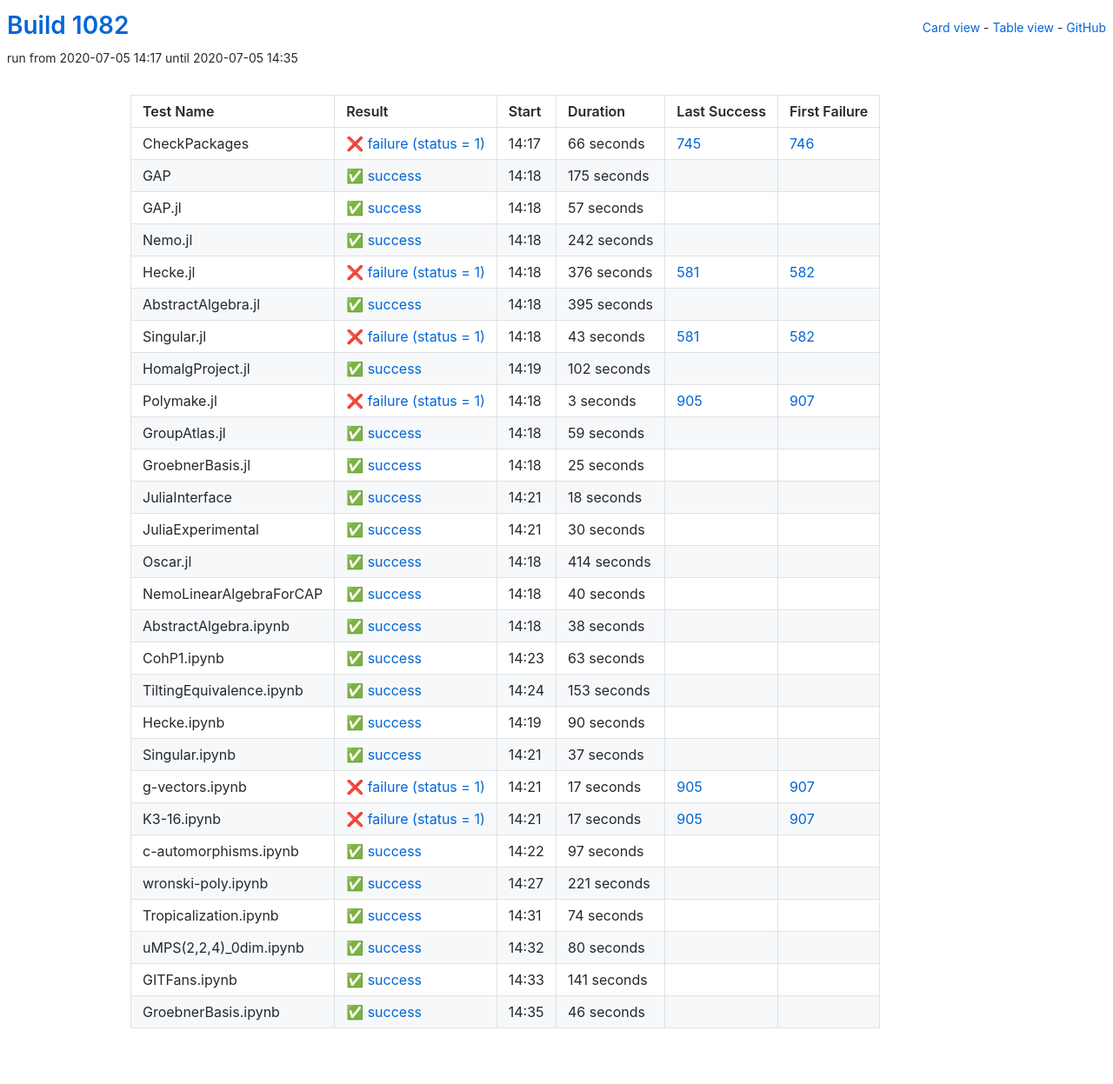
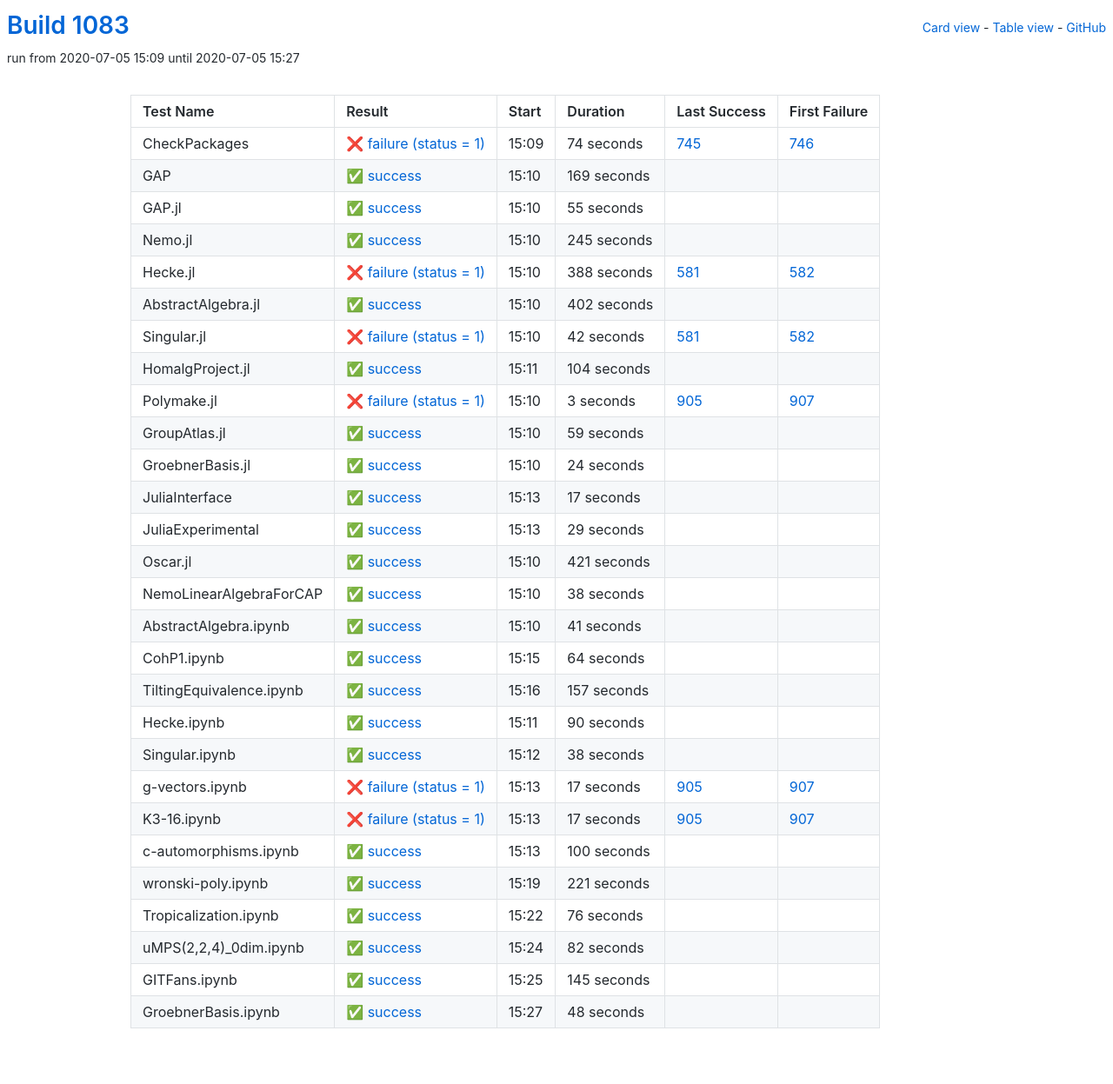
Before and after one commit to oscar-system/oscar-ci-status-1.4, a Jekyll site: the page built from table.html, in a window 1280 px wide. Shown: the whole page at 87% size. Built offline with Jekyll 4.4.1, drawn with Linux system fonts in a browser that asks for light colours.

Commit message:
Build #1083

```diff
--- a/_data/ci.yml
+++ b/_data/ci.yml
@@ -1,6 +1,6 @@
 ---
-build: 1082
-build_url: https://oscarci.mathematik.uni-kl.de/job/oscar-julia-1.4/1082/
+build: 1083
+build_url: https://oscarci.mathematik.uni-kl.de/job/oscar-julia-1.4/1083/
 job: oscar-julia-1.4
 organization: oscar-system
 repo: oscar-ci-status-1.4
@@ -8,104 +8,104 @@ repourl: https://github.com/oscar-system/oscar-ci-status-1.4
 tests:
 - name: CheckPackages
   id: checkpackages
-  log: https://oscarci.mathematik.uni-kl.de/job/oscar-julia-1.4/1082/artifact/logs/build-1082/CheckPackages.log
-  start: 2020-07-05 14:17
+  log: https://oscarci.mathematik.uni-kl.de/job/oscar-julia-1.4/1083/artifact/logs/build-1083/CheckPackages.log
+  start: 2020-07-05 15:09
   success: false
   exitcode: 1
   status: failure
-  duration: 66
+  duration: 74
   last_success: 745
   last_success_url: https://oscarci.mathematik.uni-kl.de/job/oscar-julia-1.4/745/
   first_failure: 746
   first_failure_url: https://oscarci.mathematik.uni-kl.de/job/oscar-julia-1.4/746/
 - name: GAP
   id: gap
-  log: https://oscarci.mathematik.uni-kl.de/job/oscar-julia-1.4/1082/artifact/logs/build-1082/GAP.log
-  start: 2020-07-05 14:18
+  log: https://oscarci.mathematik.uni-kl.de/job/oscar-julia-1.4/1083/artifact/logs/build-1083/GAP.log
+  start: 2020-07-05 15:10
   success: true
   exitcode: 0
   status: success
-  duration: 175
+  duration: 169
   last_success: false
   last_success_url:
   first_failure: false
   first_failure_url:
 - name: GAP.jl
   id: gap-jl
-  log: https://oscarci.mathematik.uni-kl.de/job/oscar-julia-1.4/1082/artifact/logs/build-1082/GAP.jl.log
-  start: 2020-07-05 14:18
+  log: https://oscarci.mathematik.uni-kl.de/job/oscar-julia-1.4/1083/artifact/logs/build-1083/GAP.jl.log
+  start: 2020-07-05 15:10
   success: true
   exitcode: 0
   status: success
-  duration: 57
+  duration: 55
   last_success: false
   last_success_url:
   first_failure: false
   first_failure_url:
 - name: Nemo.jl
   id: nemo-jl
-  log: https://oscarci.mathematik.uni-kl.de/job/oscar-julia-1.4/1082/artifact/logs/build-1082/Nemo.jl.log
-  start: 2020-07-05 14:18
+  log: https://oscarci.mathematik.uni-kl.de/job/oscar-julia-1.4/1083/artifact/logs/build-1083/Nemo.jl.log
+  start: 2020-07-05 15:10
   success: true
   exitcode: 0
   status: success
-  duration: 242
+  duration: 245
   last_success: false
   last_success_url:
   first_failure: false
   first_failure_url:
 - name: Hecke.jl
   id: hecke-jl
-  log: https://oscarci.mathematik.uni-kl.de/job/oscar-julia-1.4/1082/artifact/logs/build-1082/Hecke.jl.log
-  start: 2020-07-05 14:18
+  log: https://oscarci.mathematik.uni-kl.de/job/oscar-julia-1.4/1083/artifact/logs/build-1083/Hecke.jl.log
+  start: 2020-07-05 15:10
   success: false
   exitcode: 1
   status: failure
-  duration: 376
+  duration: 388
   last_success: 581
   last_success_url: https://oscarci.mathematik.uni-kl.de/job/oscar-julia-1.4/581/
   first_failure: 582
   first_failure_url: https://oscarci.mathematik.uni-kl.de/job/oscar-julia-1.4/582/
 - name: AbstractAlgebra.jl
   id: abstractalgebra-jl
-  log: https://oscarci.mathematik.uni-kl.de/job/oscar-julia-1.4/1082/artifact/logs/build-1082/AbstractAlgebra.jl.log
-  start: 2020-07-05 14:18
+  log: https://oscarci.mathematik.uni-kl.de/job/oscar-julia-1.4/1083/artifact/logs/build-1083/AbstractAlgebra.jl.log
+  start: 2020-07-05 15:10
   success: true
   exitcode: 0
   status: success
-  duration: 395
+  duration: 402
   last_success: false
   last_success_url:
   first_failure: false
   first_failure_url:
 - name: Singular.jl
   id: singular-jl
-  log: https://oscarci.mathematik.uni-kl.de/job/oscar-julia-1.4/1082/artifact/logs/build-1082/Singular.jl.log
-  start: 2020-07-05 14:18
+  log: https://oscarci.mathematik.uni-kl.de/job/oscar-julia-1.4/1083/artifact/logs/build-1083/Singular.jl.log
+  start: 2020-07-05 15:10
   success: false
   exitcode: 1
   status: failure
-  duration: 43
+  duration: 42
   last_success: 581
   last_success_url: https://oscarci.mathematik.uni-kl.de/job/oscar-julia-1.4/581/
   first_failure: 582
   first_failure_url: https://oscarci.mathematik.uni-kl.de/job/oscar-julia-1.4/582/
 - name: HomalgProject.jl
   id: homalgproject-jl
-  log: https://oscarci.mathematik.uni-kl.de/job/oscar-julia-1.4/1082/artifact/logs/build-1082/HomalgProject.jl.log
-  start: 2020-07-05 14:19
+  log: https://oscarci.mathematik.uni-kl.de/job/oscar-julia-1.4/1083/artifact/logs/build-1083/HomalgProject.jl.log
+  start: 2020-07-05 15:11
   success: true
   exitcode: 0
   status: success
-  duration: 102
+  duration: 104
   last_success: false
   last_success_url:
   first_failure: false
   first_failure_url:
 - name: Polymake.jl
   id: polymake-jl
-  log: https://oscarci.mathematik.uni-kl.de/job/oscar-julia-1.4/1082/artifact/logs/build-1082/Polymake.jl.log
-  start: 2020-07-05 14:18
+  log: https://oscarci.mathematik.uni-kl.de/job/oscar-julia-1.4/1083/artifact/logs/build-1083/Polymake.jl.log
+  start: 2020-07-05 15:10
   success: false
   exitcode: 1
   status: failure
@@ -116,8 +116,8 @@ tests:
   first_failure_url: https://oscarci.mathematik.uni-kl.de/job/oscar-julia-1.4/907/
 - name: GroupAtlas.jl
   id: groupatlas-jl
-  log: https://oscarci.mathematik.uni-kl.de/job/oscar-julia-1.4/1082/artifact/logs/build-1082/GroupAtlas.jl.log
-  start: 2020-07-05 14:18
+  log: https://oscarci.mathematik.uni-kl.de/job/oscar-julia-1.4/1083/artifact/logs/build-1083/GroupAtlas.jl.log
+  start: 2020-07-05 15:10
   success: true
   exitcode: 0
   status: success
@@ -128,68 +128,56 @@ tests:
   first_failure_url:
 - name: GroebnerBasis.jl
   id: groebnerbasis-jl
-  log: https://oscarci.mathematik.uni-kl.de/job/oscar-julia-1.4/1082/artifact/logs/build-1082/GroebnerBasis.jl.log
-  start: 2020-07-05 14:18
+  log: https://oscarci.mathematik.uni-kl.de/job/oscar-julia-1.4/1083/artifact/logs/build-1083/GroebnerBasis.jl.log
+  start: 2020-07-05 15:10
   success: true
   exitcode: 0
   status: success
-  duration: 25
+  duration: 24
   last_success: false
   last_success_url:
   first_failure: false
   first_failure_url:
 - name: JuliaInterface
   id: juliainterface
-  log: https://oscarci.mathematik.uni-kl.de/job/oscar-julia-1.4/1082/artifact/logs/build-1082/JuliaInterface.log
-  start: 2020-07-05 14:21
+  log: https://oscarci.mathematik.uni-kl.de/job/oscar-julia-1.4/1083/artifact/logs/build-1083/JuliaInterface.log
+  start: 2020-07-05 15:13
   success: true
   exitcode: 0
   status: success
-  duration: 18
+  duration: 17
   last_success: false
   last_success_url:
   first_failure: false
   first_failure_url:
 - name: JuliaExperimental
   id: juliaexperimental
-  log: https://oscarci.mathematik.uni-kl.de/job/oscar-julia-1.4/1082/artifact/logs/build-1082/JuliaExperimental.log
-  start: 2020-07-05 14:21
+  log: https://oscarci.mathematik.uni-kl.de/job/oscar-julia-1.4/1083/artifact/logs/build-1083/JuliaExperimental.log
+  start: 2020-07-05 15:13
   success: true
   exitcode: 0
   status: success
-  duration: 30
+  duration: 29
   last_success: false
   last_success_url:
   first_failure: false
   first_failure_url:
 - name: Oscar.jl
   id: oscar-jl
-  log: https://oscarci.mathematik.uni-kl.de/job/oscar-julia-1.4/1082/artifact/logs/build-1082/Oscar.jl.log
-  start: 2020-07-05 14:18
+  log: https://oscarci.mathematik.uni-kl.de/job/oscar-julia-1.4/1083/artifact/logs/build-1083/Oscar.jl.log
+  start: 2020-07-05 15:10
   success: true
   exitcode: 0
   status: success
-  duration: 414
+  duration: 421
   last_success: false
   last_success_url:
   first_failure: false
   first_failure_url:
 - name: NemoLinearAlgebraForCAP
   id: nemolinearalgebraforcap
-  log: https://oscarci.mathematik.uni-kl.de/job/oscar-julia-1.4/1082/artifact/logs/build-1082/NemoLinearAlgebraForCAP.log
-  start: 2020-07-05 14:18
-  success: true
-  exitcode: 0
-  status: success
-  duration: 40
-  last_success: false
-  last_success_url:
-  first_failure: false
-  first_failure_url:
-- name: AbstractAlgebra.ipynb
-  id: abstractalgebra-ipynb
-  log: https://oscarci.mathematik.uni-kl.de/job/oscar-julia-1.4/1082/artifact/logs/build-1082/AbstractAlgebra.ipynb.log
-  start: 2020-07-05 14:18
+  log: https://oscarci.mathematik.uni-kl.de/job/oscar-julia-1.4/1083/artifact/logs/build-1083/NemoLinearAlgebraForCAP.log
+  start: 2020-07-05 15:10
   success: true
   exitcode: 0
   status: success
@@ -198,34 +186,46 @@ tests:
   last_success_url:
   first_failure: false
   first_failure_url:
-- name: CohP1.ipynb
-  id: cohp1-ipynb
-  log: https://oscarci.mathematik.uni-kl.de/job/oscar-julia-1.4/1082/artifact/logs/build-1082/CohP1.ipynb.log
-  start: 2020-07-05 14:23
+- name: AbstractAlgebra.ipynb
+  id: abstractalgebra-ipynb
+  log: https://oscarci.mathematik.uni-kl.de/job/oscar-julia-1.4/1083/artifact/logs/build-1083/AbstractAlgebra.ipynb.log
+  start: 2020-07-05 15:10
   success: true
   exitcode: 0
   status: success
-  duration: 63
+  duration: 41
+  last_success: false
+  last_success_url:
+  first_failure: false
+  first_failure_url:
+- name: CohP1.ipynb
+  id: cohp1-ipynb
+  log: https://oscarci.mathematik.uni-kl.de/job/oscar-julia-1.4/1083/artifact/logs/build-1083/CohP1.ipynb.log
+  start: 2020-07-05 15:15
+  success: true
+  exitcode: 0
+  status: success
+  duration: 64
   last_success: false
   last_success_url:
   first_failure: false
   first_failure_url:
 - name: TiltingEquivalence.ipynb
   id: tiltingequivalence-ipynb
-  log: https://oscarci.mathematik.uni-kl.de/job/oscar-julia-1.4/1082/artifact/logs/build-1082/TiltingEquivalence.ipynb.log
-  start: 2020-07-05 14:24
+  log: https://oscarci.mathematik.uni-kl.de/job/oscar-julia-1.4/1083/artifact/logs/build-1083/TiltingEquivalence.ipynb.log
+  start: 2020-07-05 15:16
   success: true
   exitcode: 0
   status: success
-  duration: 153
+  duration: 157
   last_success: false
   last_success_url:
   first_failure: false
   first_failure_url:
 - name: Hecke.ipynb
   id: hecke-ipynb
-  log: https://oscarci.mathematik.uni-kl.de/job/oscar-julia-1.4/1082/artifact/logs/build-1082/Hecke.ipynb.log
-  start: 2020-07-05 14:19
+  log: https://oscarci.mathematik.uni-kl.de/job/oscar-julia-1.4/1083/artifact/logs/build-1083/Hecke.ipynb.log
+  start: 2020-07-05 15:11
   success: true
   exitcode: 0
   status: success
@@ -236,20 +236,20 @@ tests:
   first_failure_url:
 - name: Singular.ipynb
   id: singular-ipynb
-  log: https://oscarci.mathematik.uni-kl.de/job/oscar-julia-1.4/1082/artifact/logs/build-1082/Singular.ipynb.log
-  start: 2020-07-05 14:21
+  log: https://oscarci.mathematik.uni-kl.de/job/oscar-julia-1.4/1083/artifact/logs/build-1083/Singular.ipynb.log
+  start: 2020-07-05 15:12
   success: true
   exitcode: 0
   status: success
-  duration: 37
+  duration: 38
   last_success: false
   last_success_url:
   first_failure: false
   first_failure_url:
 - name: g-vectors.ipynb
   id: g-vectors-ipynb
-  log: https://oscarci.mathematik.uni-kl.de/job/oscar-julia-1.4/1082/artifact/logs/build-1082/g-vectors.ipynb.log
-  start: 2020-07-05 14:21
+  log: https://oscarci.mathematik.uni-kl.de/job/oscar-julia-1.4/1083/artifact/logs/build-1083/g-vectors.ipynb.log
+  start: 2020-07-05 15:13
   success: false
   exitcode: 1
   status: failure
@@ -260,8 +260,8 @@ tests:
   first_failure_url: https://oscarci.mathematik.uni-kl.de/job/oscar-julia-1.4/907/
 - name: K3-16.ipynb
   id: k3-16-ipynb
-  log: https://oscarci.mathematik.uni-kl.de/job/oscar-julia-1.4/1082/artifact/logs/build-1082/K3-16.ipynb.log
-  start: 2020-07-05 14:21
+  log: https://oscarci.mathematik.uni-kl.de/job/oscar-julia-1.4/1083/artifact/logs/build-1083/K3-16.ipynb.log
+  start: 2020-07-05 15:13
   success: false
   exitcode: 1
   status: failure
@@ -272,20 +272,20 @@ tests:
   first_failure_url: https://oscarci.mathematik.uni-kl.de/job/oscar-julia-1.4/907/
 - name: c-automorphisms.ipynb
   id: c-automorphisms-ipynb
-  log: https://oscarci.mathematik.uni-kl.de/job/oscar-julia-1.4/1082/artifact/logs/build-1082/c-automorphisms.ipynb.log
-  start: 2020-07-05 14:22
+  log: https://oscarci.mathematik.uni-kl.de/job/oscar-julia-1.4/1083/artifact/logs/build-1083/c-automorphisms.ipynb.log
+  start: 2020-07-05 15:13
   success: true
   exitcode: 0
   status: success
-  duration: 97
+  duration: 100
   last_success: false
   last_success_url:
   first_failure: false
   first_failure_url:
 - name: wronski-poly.ipynb
   id: wronski-poly-ipynb
-  log: https://oscarci.mathematik.uni-kl.de/job/oscar-julia-1.4/1082/artifact/logs/build-1082/wronski-poly.ipynb.log
-  start: 2020-07-05 14:27
+  log: https://oscarci.mathematik.uni-kl.de/job/oscar-julia-1.4/1083/artifact/logs/build-1083/wronski-poly.ipynb.log
+  start: 2020-07-05 15:19
   success: true
   exitcode: 0
   status: success
@@ -296,48 +296,48 @@ tests:
   first_failure_url:
 - name: Tropicalization.ipynb
   id: tropicalization-ipynb
-  log: https://oscarci.mathematik.uni-kl.de/job/oscar-julia-1.4/1082/artifact/logs/build-1082/Tropicalization.ipynb.log
-  start: 2020-07-05 14:31
+  log: https://oscarci.mathematik.uni-kl.de/job/oscar-julia-1.4/1083/artifact/logs/build-1083/Tropicalization.ipynb.log
+  start: 2020-07-05 15:22
   success: true
   exitcode: 0
   status: success
-  duration: 74
+  duration: 76
   last_success: false
   last_success_url:
   first_failure: false
   first_failure_url:
 - name: uMPS(2,2,4)_0dim.ipynb
   id: umps-2-2-4-0dim-ipynb
-  log: https://oscarci.mathematik.uni-kl.de/job/oscar-julia-1.4/1082/artifact/logs/build-1082/uMPS-2-2-4-_0dim.ipynb.log
-  start: 2020-07-05 14:32
+  log: https://oscarci.mathematik.uni-kl.de/job/oscar-julia-1.4/1083/artifact/logs/build-1083/uMPS-2-2-4-_0dim.ipynb.log
+  start: 2020-07-05 15:24
   success: true
   exitcode: 0
   status: success
-  duration: 80
+  duration: 82
   last_success: false
   last_success_url:
   first_failure: false
   first_failure_url:
 - name: GITFans.ipynb
   id: gitfans-ipynb
-  log: https://oscarci.mathematik.uni-kl.de/job/oscar-julia-1.4/1082/artifact/logs/build-1082/GITFans.ipynb.log
-  start: 2020-07-05 14:33
+  log: https://oscarci.mathematik.uni-kl.de/job/oscar-julia-1.4/1083/artifact/logs/build-1083/GITFans.ipynb.log
+  start: 2020-07-05 15:25
   success: true
   exitcode: 0
   status: success
-  duration: 141
+  duration: 145
   last_success: false
   last_success_url:
   first_failure: false
   first_failure_url:
 - name: GroebnerBasis.ipynb
   id: groebnerbasis-ipynb
-  log: https://oscarci.mathematik.uni-kl.de/job/oscar-julia-1.4/1082/artifact/logs/build-1082/GroebnerBasis.ipynb.log
-  start: 2020-07-05 14:35
+  log: https://oscarci.mathematik.uni-kl.de/job/oscar-julia-1.4/1083/artifact/logs/build-1083/GroebnerBasis.ipynb.log
+  start: 2020-07-05 15:27
   success: true
   exitcode: 0
   status: success
-  duration: 46
+  duration: 48
   last_success: false
   last_success_url:
   first_failure: false
```
Also changed, not shown: README.md.
